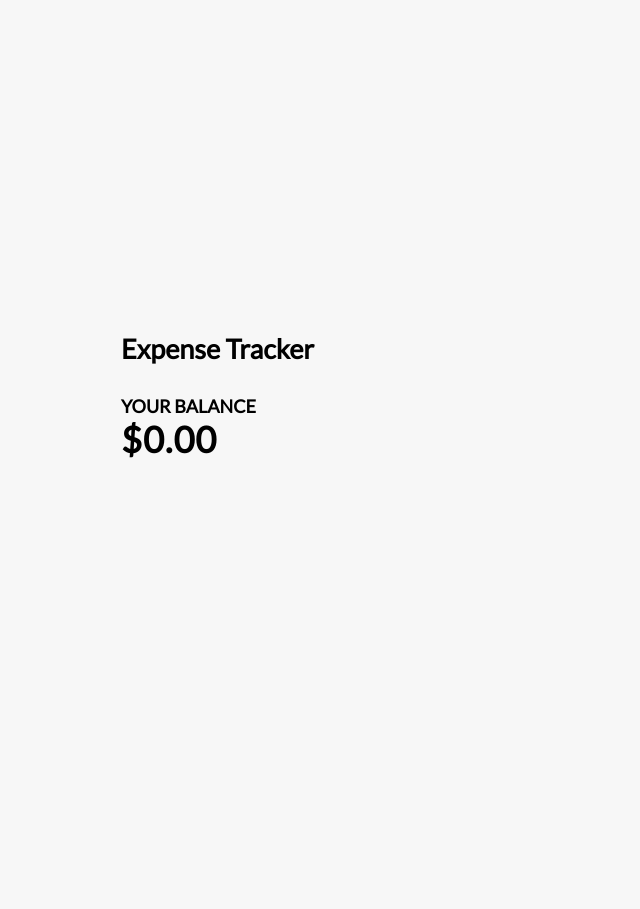
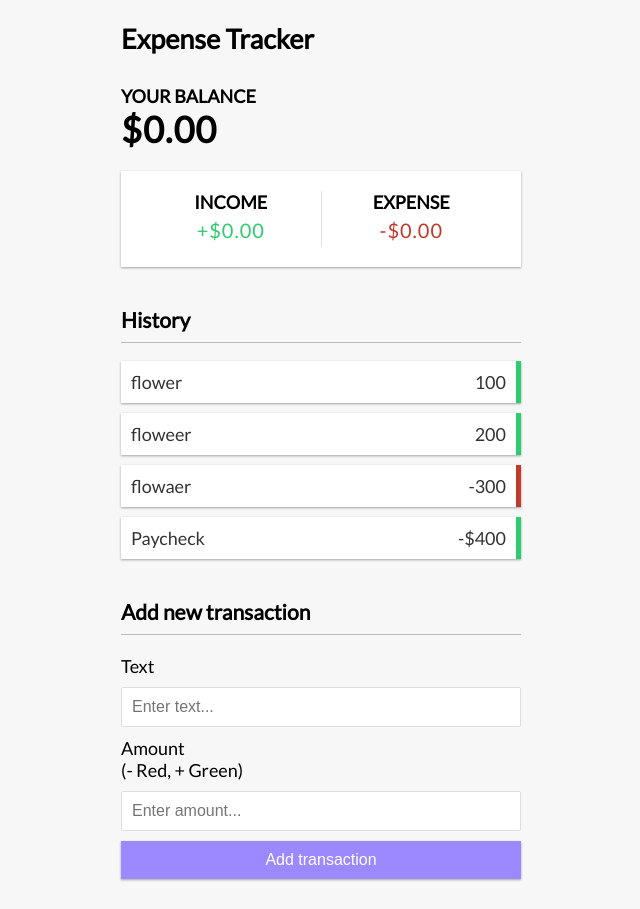
Before and after one commit to lKryml/expense-tracker-vue, a Vue app: page / in a window 1280 px wide. Shown: the whole page, without its empty margins (319-959 px from the left). Before the commit the page ends 800 px from the top, so only its background shows below. Built offline with nearby package versions, Linux system fonts and the light colour scheme.

Commit message:
component structure + transaction history

```diff
--- a/src/App.vue
+++ b/src/App.vue
@@ -2,16 +2,25 @@
   <Header />
   <div class="container">
     <Balance />
+    <IncomeExpenses />
+    <TransactionList />
+    <AddTransaction />
   </div>
 </template>
 
 <script>
 import Header from "./components/Header.vue";
 import Balance from "./components/Balance.vue";
+import IncomeExpenses from "./components/IncomeExpenses.vue";
+import TransactionList from "./components/TransactionList.vue";
+import AddTransaction from "./components/AddTransaction.vue";
 export default {
   components: {
     Header,
-    Balance
+    Balance,
+    IncomeExpenses,
+    TransactionList,
+    AddTransaction,
   },
 };
 </script>
--- a/src/components/AddTransaction.vue
+++ b/src/components/AddTransaction.vue
@@ -0,0 +1,18 @@
+<template>
+      <h3>Add new transaction</h3>
+      <form id="form">
+        <div class="form-control">
+          <label for="text">Text</label>
+          <input type="text" id="text" placeholder="Enter text..." />
+        </div>
+        <div class="form-control">
+          <label for="amount"
+            >Amount <br />
+            (- Red, + Green)</label
+          >
+          <input type="number" id="amount" placeholder="Enter amount..." />
+        </div>
+        <button class="btn">Add transaction</button>
+      </form>
+
+</template>
--- a/src/components/IncomeExpenses.vue
+++ b/src/components/IncomeExpenses.vue
@@ -1,5 +1,12 @@
 <template>
-    <div>
-
-    </div>
+    <div class="inc-exp-container">
+        <div>
+          <h4>Income</h4>
+          <p id="money-plus" class="money plus">+$0.00</p>
+        </div>
+        <div>
+          <h4>Expense</h4>
+          <p id="money-minus" class="money minus">-$0.00</p>
+        </div>
+      </div>
 </template>
--- a/src/components/TransactionList.vue
+++ b/src/components/TransactionList.vue
@@ -0,0 +1,30 @@
+<template>
+  <h3>History</h3>
+  <ul id="list" class="list">
+    <li
+      v-for="tran in transactions"
+      v-bind:key="tran.id"
+      :class="tran.amount < 0 ? 'minus' : 'plus'"
+    >
+      {{ tran.text }} <span>{{ tran.amount }}</span
+      ><button class="delete-btn">x</button>
+    </li>
+    <li class="plus">
+      Paycheck <span>-$400</span><button class="delete-btn">x</button>
+    </li>
+  </ul>
+</template>
+
+<script>
+export default {
+  data() {
+    return {
+      transactions: [
+        { id: 1, text: "flower", amount: 100 },
+        { id: 2, text: "floweer", amount: 200 },
+        { id: 3, text: "flowaer", amount: -300 },
+      ],
+    };
+  },
+};
+</script>
```
